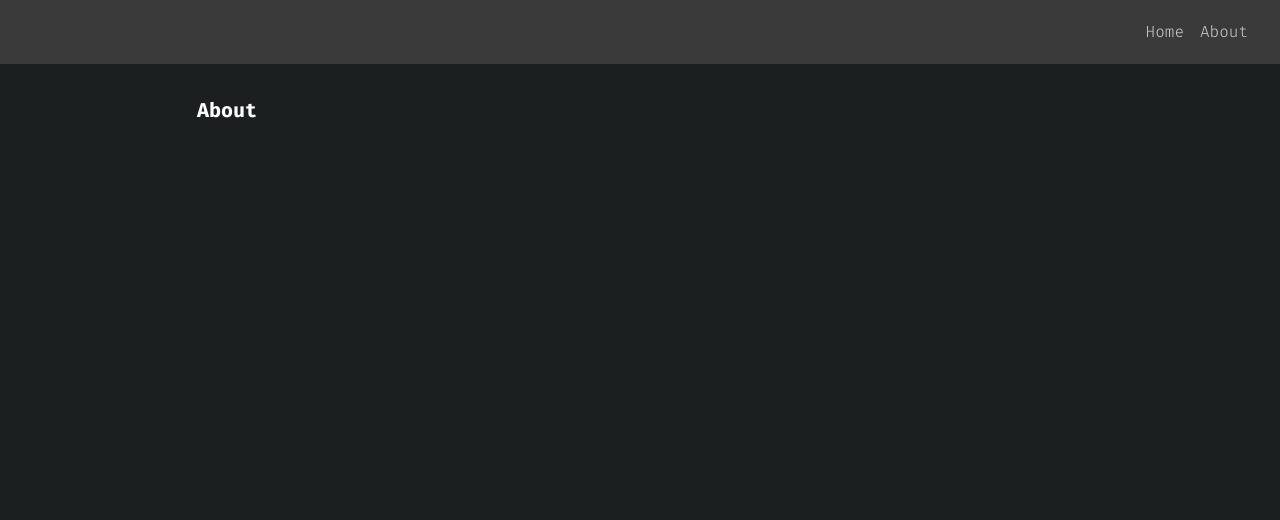
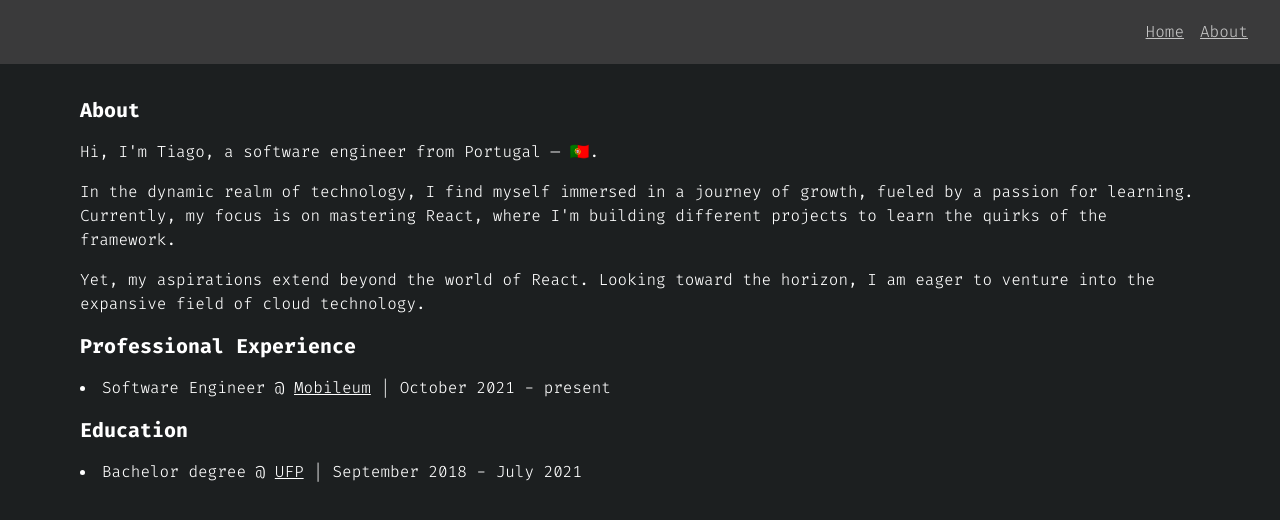
Before and after one commit to TiagoRodrigues1/about-me, a React (Create React App) app: page /about in a window 1280 px wide. Shown: the top 520 px of the page. Built offline with nearby package versions, Linux system fonts and the light colour scheme.

Commit message:
FEAT: Make underline on hover corret. Write about me sectio

```diff
--- a/src/components/About.tsx
+++ b/src/components/About.tsx
@@ -9,11 +9,51 @@ function About(props: any) {
   });
 
   return (
-    <div className="flex items-center justify-center max-w-md">
-      <div className="">
-        <div className="md:mt-8">
-          <h1 className="text-white text-xl font-semibold mb-4">About</h1>
-        </div>
+    <div className="container">
+      <div className="mt-8">
+        <h1 className="text-white text-xl font-semibold mb-4">About</h1>
+        <p className="mb-4 text-white">
+          Hi, I'm Tiago, a software engineer from Portugal — 🇵🇹.
+        </p>
+        <p className="mb-4 text-white">
+          In the dynamic realm of technology, I find myself immersed in a
+          journey of growth, fueled by a passion for learning. Currently, my
+          focus is on mastering React, where I'm building different projects to
+          learn the quirks of the framework.
+        </p>
+        <p className="mb-4 text-white">
+          Yet, my aspirations extend beyond the world of React. Looking toward
+          the horizon, I am eager to venture into the expansive field of cloud
+          technology.
+        </p>
+        <h1 className="text-white text-xl font-semibold mb-4">
+          Professional Experience
+        </h1>
+        <ul className="text-white list-inside list-disc mb-4">
+          <li>
+            Software Engineer @{" "}
+            <a
+              href="https://www.mobileum.com/"
+              className="underline hover:underline-anchor"
+            >
+              Mobileum
+            </a>{" "}
+            | October 2021 - present
+          </li>
+        </ul>
+        <h1 className="text-white text-xl font-semibold mb-4">Education</h1>
+        <ul className="text-white list-inside list-disc mb-4">
+          <li>
+            Bachelor degree @{" "}
+            <a
+              href="https://www.ufp.pt/inicio/estudar-e-investigar/licenciaturas/engenharia-informatica/"
+              className="underline hover:underline-anchor"
+            >
+              UFP
+            </a>{" "}
+            | September 2018 - July 2021
+          </li>
+        </ul>
       </div>
     </div>
   );
--- a/src/components/Home.tsx
+++ b/src/components/Home.tsx
@@ -23,7 +23,7 @@ function Home(props: any) {
               <ul className="flex flex-1 items-center gap-x-4 sm:flex-initial">
                 <li>
                   <a
-                    className="inline-block p-2 sm:hover:text-link"
+                    className="inline-block p-2 "
                     href="https://github.com/TiagoRodrigues1"
                     target="_blank"
                     rel="noopener noreferrer"
@@ -48,7 +48,7 @@ function Home(props: any) {
                 </li>
                 <li>
                   <a
-                    className="inline-block p-2 sm:hover:text-link"
+                    className="inline-block p-2"
                     href="https://www.linkedin.com/in/josetiagorodrigues"
                     target="_blank"
                     rel="noopener noreferrer"
--- a/src/components/NavBar.tsx
+++ b/src/components/NavBar.tsx
@@ -37,7 +37,7 @@ export default function NavBar() {
                       <Link
                         key={item.name}
                         to={item.href}
-                        className= "text-lightgray hover:underline hover:t">
+                        className= "text-lightgray underline hover:underline-anchor">
                         {item.name}
                       </Link>
                     ))}
@@ -56,7 +56,7 @@ export default function NavBar() {
                   href={item.href}
                   className={classNames(
                     item.current
-                      ? "bg-gray text-lightgrey hover:underline"
+                      ? "bg-gray text-lightgrey hover:underline-anchor"
                       : "text-white hover:bg-gray-700 hover:text-white",
                     "block rounded-md px-3 py-2 text-base font-medium"
                   )}
--- a/src/index.css
+++ b/src/index.css
@@ -17,15 +17,7 @@ code {
     monospace;
 }
 
-p {
-  margin-left :6px
-}
-
-h1 {
-  margin-left: 6px
-}
-
-a {
+.underline-anchor {
   text-decoration-color: #39bcf8;
   text-decoration-thickness: 0.1rem;
 }
--- a/tailwind.config.js
+++ b/tailwind.config.js
@@ -4,16 +4,36 @@ module.exports = {
   theme: {
     extend: {
       fontFamily: {
-        'FiraCode': ['Fira Code']
-      }
+        FiraCode: ["Fira Code"],
+      },
     },
     colors: {
-      gray: '#3a3a3b',
-      lightgray : '#c4c4c4',
-      white : '#ffffff',
-      black: '#1c1f20',
-      blue: '#7f99e6'
+      gray: "#3a3a3b",
+      lightgray: "#c4c4c4",
+      white: "#ffffff",
+      black: "#1c1f20",
+      blue: "#7f99e6",
+    },
+    container: {
+      center: true,
+      padding: {
+        DEFAULT: "1rem",
+        sm: "2rem",
+        lg: "4rem",
+        xl: "5rem",
+        "2xl": "30rem",
+      },
     },
   },
-  plugins: [],
-}
+  plugins: [
+    function ({ addUtilities }) {
+      const newUtilities = {
+        ".underline-anchor": {
+          "text-decoration-color": "#39bcf8",
+          "text-decoration-thickness": "0.1rem",
+        },
+      };
+      addUtilities(newUtilities, ["responsive", "hover"]);
+    },
+  ],
+};
```
